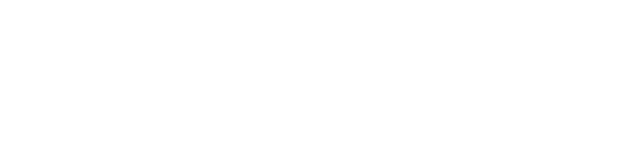
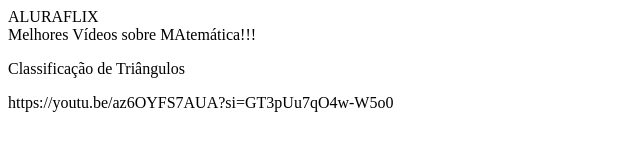
Before and after one commit to maxillyel/colecaodevideos, a plain HTML site: page index.html in a window 1280 px wide. Shown: the whole page, without its empty margins (0-640 px from the left). Drawn offline with Linux system fonts and the light colour scheme.

Commit message:
Criaçao html

```diff
--- a/index.html
+++ b/index.html
@@ -1,11 +1,20 @@
 <!DOCTYPE html>
 <html lang="en">
+
 <head>
     <meta charset="UTF-8">
     <meta name="viewport" content="width=device-width, initial-scale=1.0">
-    <title>Document</title>
+    <title>Matemática!!!</title>
 </head>
+
 <body>
+    <header>ALURAFLIX</header>
+    <section <h1>Melhores Vídeos sobre MAtemática!!!</h1>
+        <p>Classificação de Triângulos</p>
+        <div>
+            https://youtu.be/az6OYFS7AUA?si=GT3pUu7qO4w-W5o0
+        </div>
+        <section>
+</body>
 
-</body>
 </html>
```
